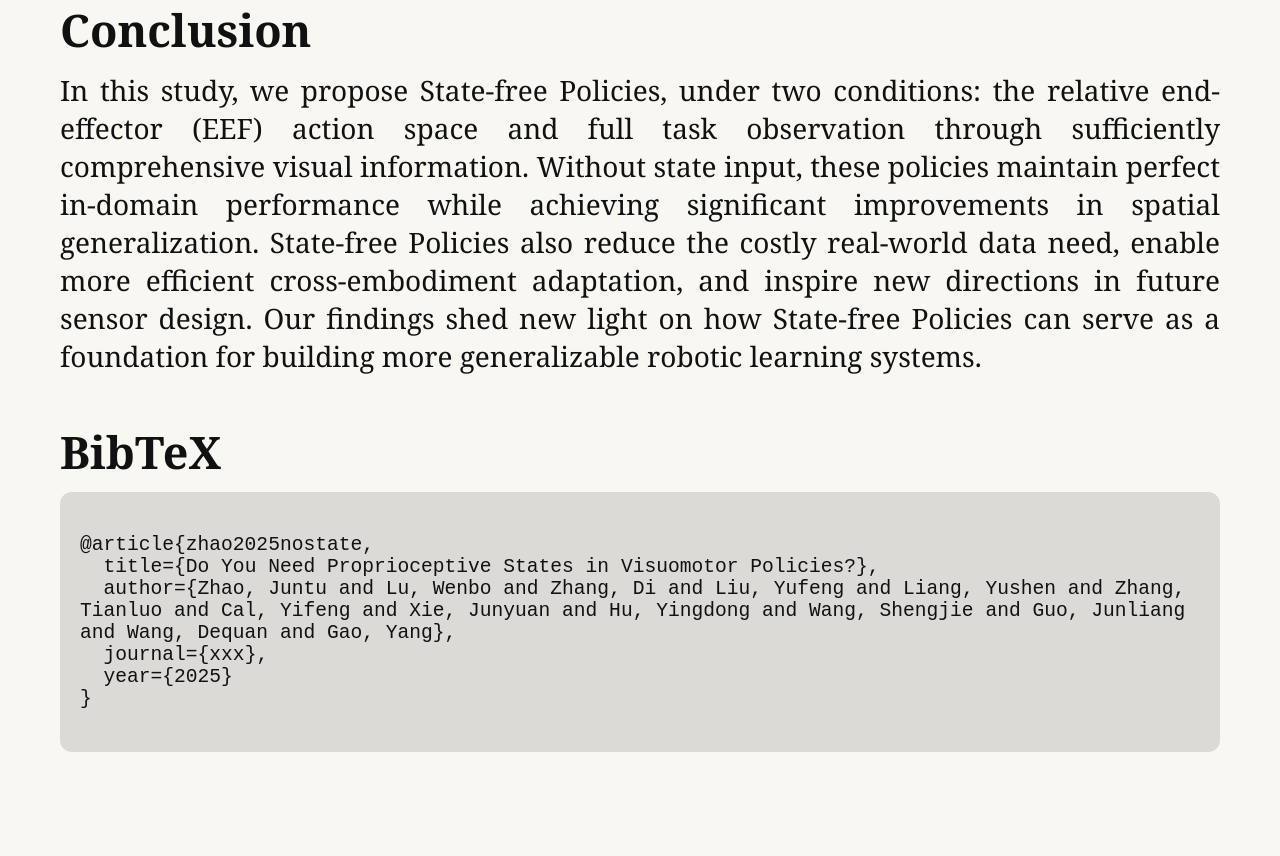
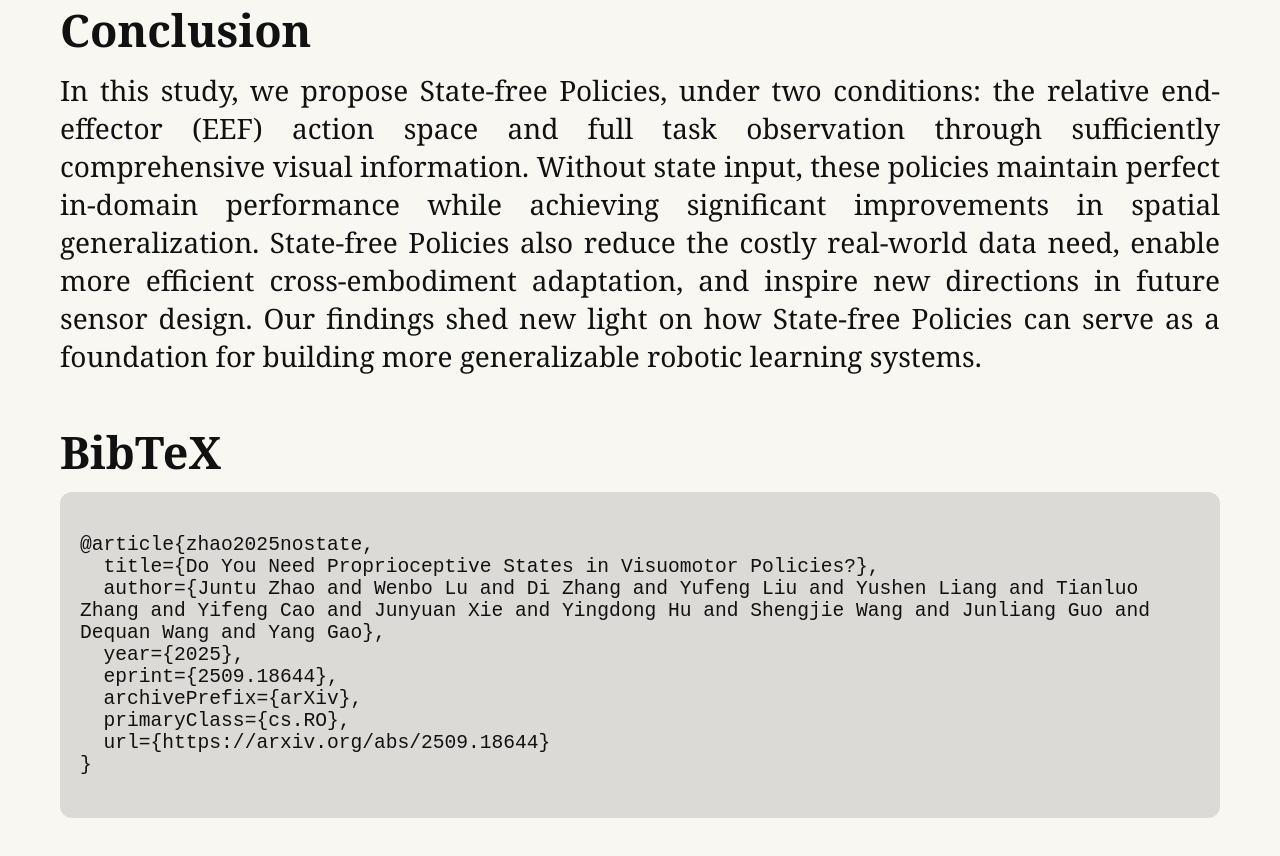
Before and after one commit to StateFreePolicy/StateFreePolicy.github.io, a plain HTML site: page index.html in a window 1280 px wide. Shown: the part 7860-8716 px from the top of the page. Before the commit the page ends 8672 px from the top, so only its background shows below. Drawn offline with nearby package versions, Linux system fonts and the light colour scheme.

Commit message:
Update Arxiv

```diff
--- a/index.html
+++ b/index.html
@@ -214,7 +214,7 @@
         </div>
 
         <div>
-        <a href="https://arxiv.org/abs/XXXX.XXXXX" class="button">
+        <a href="https://arxiv.org/abs/2509.18644" class="button">
             <img src="imgs/arxiv.png" alt="arXiv logo"> Paper
         </a>
         </div>
@@ -509,9 +509,12 @@ class PI0FlowMatching(nn.Module):
             ">
 @article{zhao2025nostate,
   title={Do You Need Proprioceptive States in Visuomotor Policies?},
-  author={Zhao, Juntu and Lu, Wenbo and Zhang, Di and Liu, Yufeng and Liang, Yushen and Zhang, Tianluo and Cal, Yifeng and Xie, Junyuan and Hu, Yingdong and Wang, Shengjie and Guo, Junliang and Wang, Dequan and Gao, Yang},
-  journal={xxx},
-  year={2025}
+  author={Juntu Zhao and Wenbo Lu and Di Zhang and Yufeng Liu and Yushen Liang and Tianluo Zhang and Yifeng Cao and Junyuan Xie and Yingdong Hu and Shengjie Wang and Junliang Guo and Dequan Wang and Yang Gao},
+  year={2025},
+  eprint={2509.18644},
+  archivePrefix={arXiv},
+  primaryClass={cs.RO},
+  url={https://arxiv.org/abs/2509.18644}
 }
             </div>
           </div>
```
